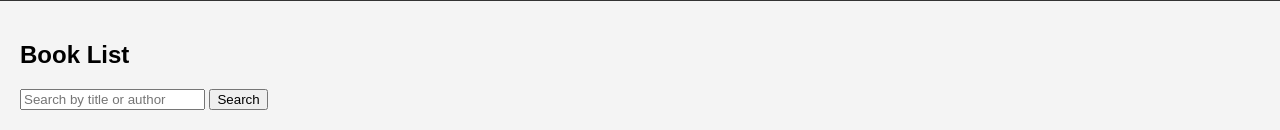
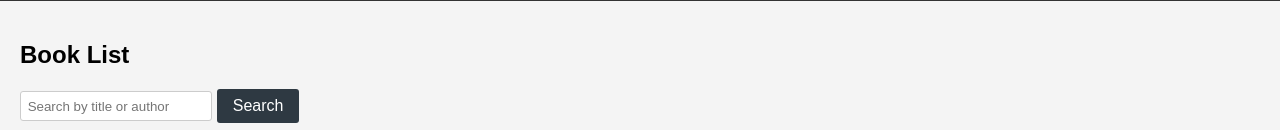
Before and after one commit to roman-zahoruiko/old_library, a Django app: page /books/ in a window 1280 px wide. Shown: the part 117-247 px from the top of the page. Run offline with Django 3.2, Linux system fonts and the light colour scheme; the visitor is signed in with stand-in values (Sample User, id 1); data that the repository does not hold is empty.

Commit message:
upd styles.css add form params

```diff
--- a/project/static/css/styles.css
+++ b/project/static/css/styles.css
@@ -47,3 +47,45 @@ th, td {
 th {
     background-color: #f2f2f2;
 }
+
+form p {
+    margin: 0 0 1em;
+}
+
+form label {
+    display: block;
+    margin: 0 0 0.5em;
+    font-weight: bold;
+}
+
+form select, form textarea {
+    width: 30em;
+    padding: 0.5em;
+    border: 1px solid #ccc;
+    border-radius: 3px;
+    box-sizing: border-box;
+    align-items: end;
+}
+
+form input {
+    padding: 0.5em;
+    border: 1px solid #ccc;
+    border-radius: 3px;
+    box-sizing: border-box;
+    margin-bottom: 1em;
+}
+
+form button {
+    display: inline-block;
+    padding: 0.5em 1em;
+    background-color: #2e3942;
+    color: #fff;
+    border: none;
+    border-radius: 3px;
+    cursor: pointer;
+    font-size: 1em;
+}
+
+form button:hover {
+    background-color: #322d2d;
+}
```
